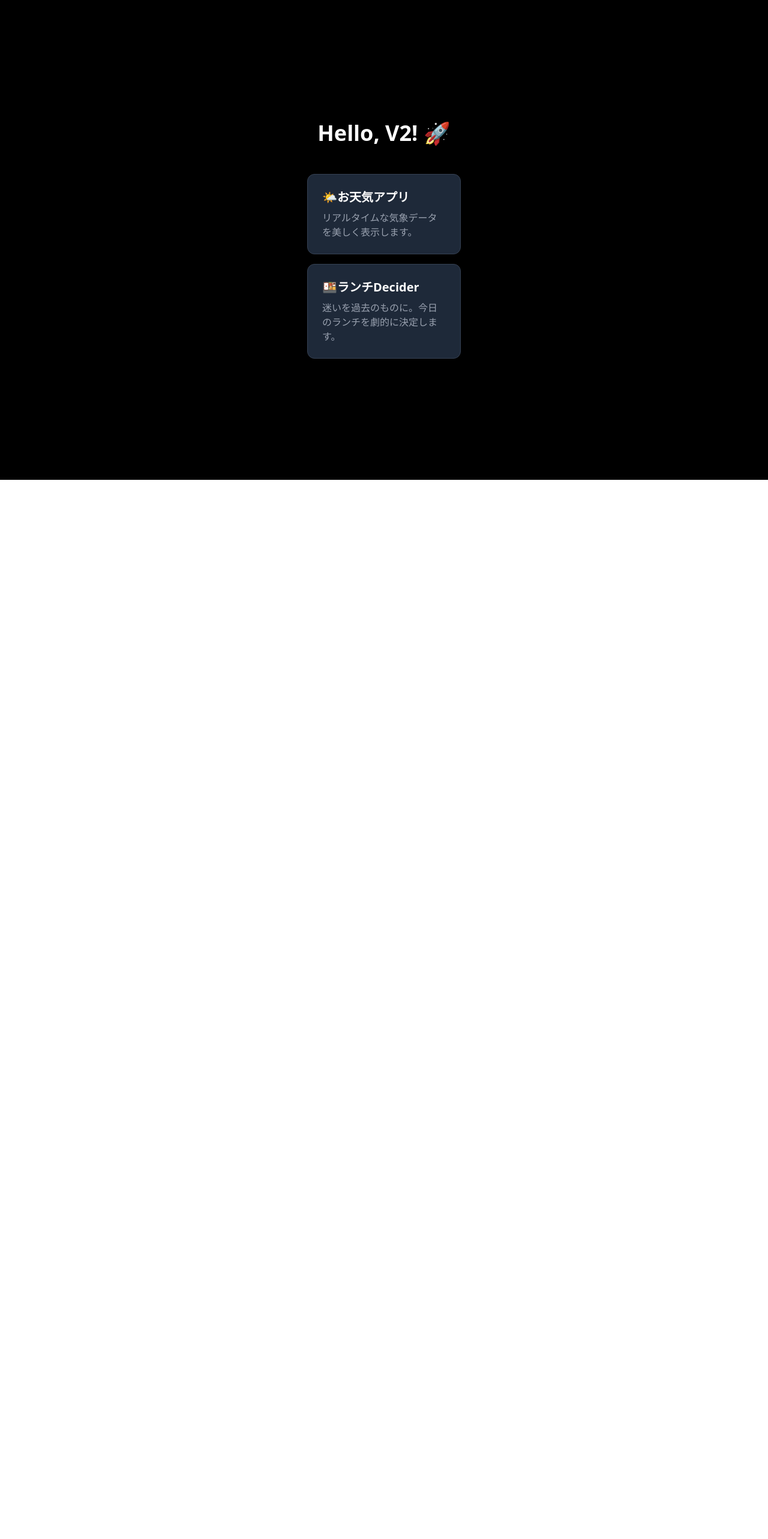
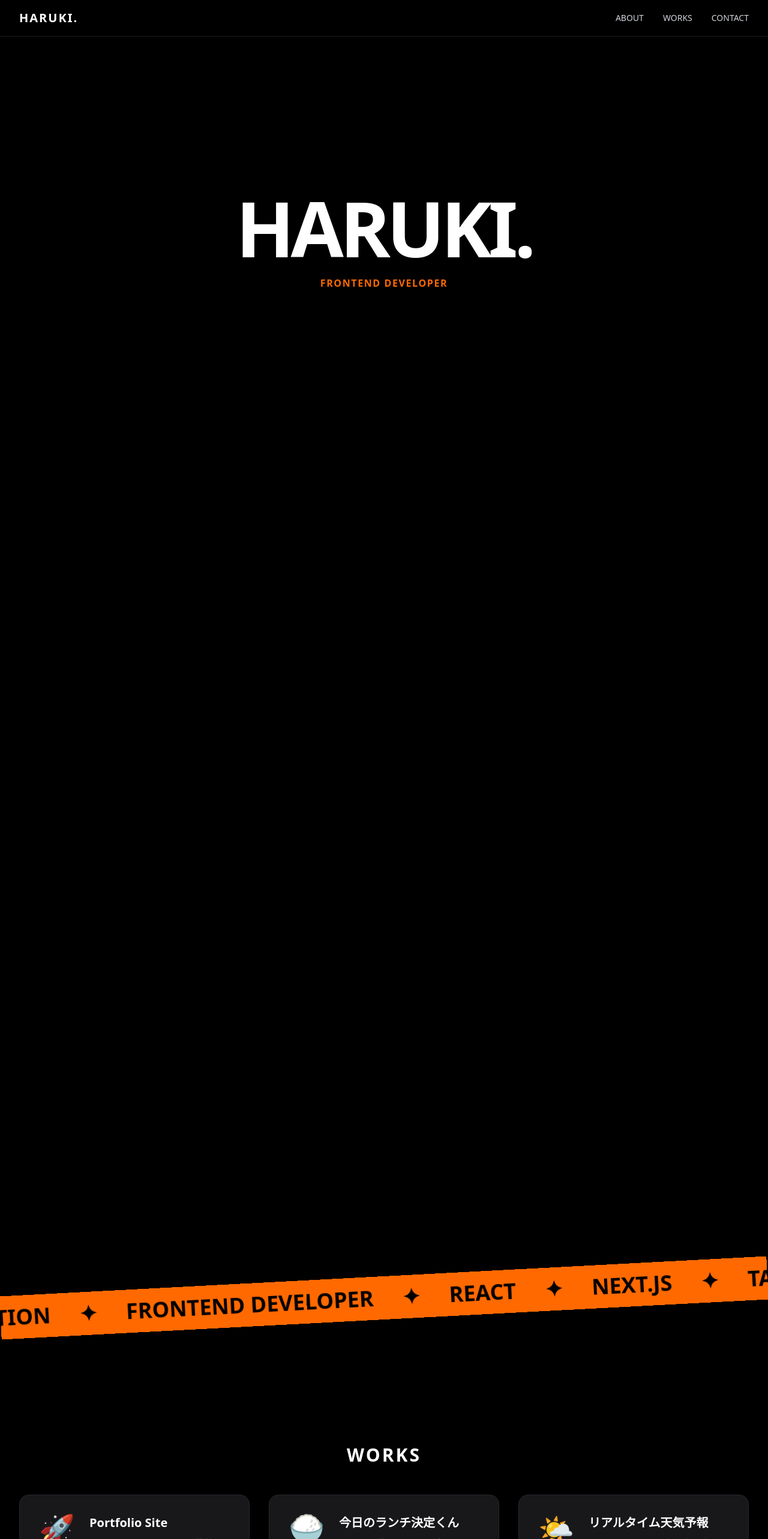
Before and after one commit to okayuharuki/haruki-nextfolio-v2, a Next.js app: page / in a window 1280 px wide. Shown: the top 2566 px of the page at 60% size. Before the commit the page ends 800 px from the top, so only its background shows below. Built offline with nearby package versions, Linux system fonts and the light colour scheme.

Commit message:
ヘッダー作成とセクション追加

```diff
--- /dev/null
+++ b/app/_components/Header.tsx
@@ -0,0 +1,28 @@
+import Link from "next/link";
+
+export default function Header() {
+  return (
+    // 側の箱（画面の一番上に固定する魔法たち）
+    // fixed: 画面に固定, top-0: 一番上, z-50: 全ての要素より手前に出す
+    // bg-black/50 と backdrop-blur-md で「半透明のすりガラス」を作ります！
+    <header className="fixed top-0 left-0 w-full z-50 bg-black/50 backdrop-blur-md border-b border-white/10">
+      {/* 中身を横並びにする箱 */}
+      <div className="max-w-7xl mx-auto px-8 py-4 flex items-center justify-between">
+        <Link href="/" className="text-xl font-bold tracking-widest text-white hover:text-orange-500 transition-colors">
+          HARUKI.
+        </Link>
+        <nav className="flex gap-8 text-sm font-medium text-gray-300">
+          <Link href="#about" className="hover:text-white transition-colors">
+            ABOUT
+          </Link>
+          <Link href="#works" className="hover:text-white transition-colors">
+            WORKS
+          </Link>
+          <Link href="#contact" className="hover:text-white transition-colors">
+            CONTACT
+          </Link>
+        </nav>
+      </div>
+    </header>
+  );
+}
--- /dev/null
+++ b/app/_components/HeroSection.tsx
@@ -0,0 +1,33 @@
+"use client";
+
+import { useRef } from "react";
+import { motion, useScroll, useTransform } from "framer-motion";
+
+export default function HeroSection() {
+  // センサーを作る（HTMLの箱にくっつける準備）
+  const targetRef = useRef<HTMLDivElement>(null);
+
+  // センサーを滑走路にくっつけて、スクロールの進み具合（0〜1）を測る！
+  const { scrollYProgress } = useScroll({
+    target: targetRef,
+    offset: ["start start", "end start"], // スクロールの開始と終了のタイミングを指定
+  });
+
+  // 魔法の計算式１：スクロール量（0〜1）を、文字の大きさ（1倍〜40倍）に変換
+  const scale = useTransform(scrollYProgress, [0, 1], [1, 40]);
+
+  // 魔法の計算式２：最後の方（0.8〜1）で、文字をだんだん透明（1〜0）にして消す！
+  const opacity = useTransform(scrollYProgress, [0.8, 1], [1, 0]);
+
+  return (
+    <section ref={targetRef} className="h-[250vh] relative">
+      <div className="sticky top-0 h-screen flex flex-col items-center justify-center overflow-hidden">
+        <motion.div style={{ scale, opacity }} className="text-center">
+          <h1 className="text-7xl md:text-9xl font-bold text-white tracking-tighter">HARUKI.</h1>
+
+          <p className="text-orange-500 font-bold tracking-widest mt-4">FRONTEND DEVELOPER</p>
+        </motion.div>
+      </div>
+    </section>
+  );
+}
--- /dev/null
+++ b/app/_components/Marquee.tsx
@@ -0,0 +1,40 @@
+"use client";
+
+import { motion } from "framer-motion";
+
+export default function Marquee() {
+  // 流したい文字のリスト
+  const words = ["REACT", "NEXT.JS", "TAILWIND CSS", "FRAMER MOTION", "FRONTEND DEVELOPER"];
+
+  return (
+    // はみ出た部分を隠す(overflow-hidden) ＆ 斜め3度に傾ける(-rotate-3)
+    <div className="w-full overflow-hidden bg-orange-500 py-4 -rotate-3 my-32">
+      <motion.div
+        className="flex w-max"
+        animate={{ x: ["0%", "-50%"] }}
+        transition={{
+          repeat: Infinity,
+          ease: "linear",
+          duration: 10,
+        }}
+      >
+        <div className="flex whitespace-nowrap text-4xl font-bold text-black">
+          {words.map((word, index) => (
+            <span key={index} className="flex items-center gap-12 pr-12">
+              {word}
+              <span>✦</span>
+            </span>
+          ))}
+        </div>
+        <div className="flex whitespace-nowrap text-4xl font-bold text-black">
+          {words.map((word, index) => (
+            <span key={`second-${index}`} className="flex items-center gap-12 pr-12">
+              {word}
+              <span>✦</span>
+            </span>
+          ))}
+        </div>
+      </motion.div>
+    </div>
+  );
+}
--- a/app/_components/TestCard.tsx
+++ /dev/null
@@ -1,21 +0,0 @@
-// app/_components/TestCard.tsx
-
-type TestCardProps = {
-  title: string;
-  description: string;
-  icon: string;
-};
-
-// 「TestCard」という名前の部品（関数）を作りますよ、という宣言
-export default function TestCard({ title, description, icon }: TestCardProps) {
-  return (
-    // ここに、ただのHTMLとTailwind（デザイン）を書くだけ！
-    <div className="bg-gray-800 p-6 rounded-xl border border-gray-700 w-64">
-      <h2 className="text-xl font-bold text-white">
-        {icon}
-        {title}
-      </h2>
-      <p className="text-gray-400 mt-2">{description}</p>
-    </div>
-  );
-}
--- /dev/null
+++ b/app/_components/WorkCard.tsx
@@ -0,0 +1,31 @@
+"use client";
+
+import { motion } from "framer-motion";
+
+type WorkCardProps = {
+  title: string;
+  description: string;
+  icon: string;
+};
+
+// 「WorkCard」という名前の部品（関数）を作りますよ、という宣言
+export default function WorkCard({ title, description, icon }: WorkCardProps) {
+  return (
+    <motion.div
+      whileHover={{ y: -10 }}
+      className="group relative bg-zinc-900 border border-zinc-800 p-8 rounded-2xl w-full max-w-2xl overflow-hidden cursor-pointer"
+    >
+      {/* 隠し味：マウスが乗った時だけ、うっすらオレンジの光を照らす！ */}
+      <div className="absolute inset-0 bg-gradient-to-br from-orange-500/10 to-transparent opacity-0 group-hover:opacity-100 transition-opacity duration-500" />
+      <div className="relative z-10 flex items-start gap-6">
+        <div className="text-5xl">{icon}</div>
+        <div>
+          <h2 className="text-xl font-bold text-white group-hover:text-orange-500 transition-colors duration-300">
+            {title}
+          </h2>
+          <p className="text-gray-400 mt-2">{description}</p>
+        </div>
+      </div>
+    </motion.div>
+  );
+}
--- /dev/null
+++ b/app/_components/WorkSection.tsx
@@ -0,0 +1,15 @@
+import { PROJECTS_DATA } from "../_lib/data";
+import WorkCard from "./WorkCard";
+
+export default function WorkSection() {
+  return (
+    <section className="w-full max-w-7xl mx-auto py-20 px-8 flex flex-col items-center">
+      <h2 className="text-3xl font-bold mb-12 tracking-widest text-white">WORKS</h2>
+      <div className="grid grid-cols-1 md:grid-cols-2 lg:grid-cols-3 gap-8 w-full">
+        {PROJECTS_DATA.map((project, index) => (
+          <WorkCard key={index} title={project.title} description={project.description} icon={project.icon} />
+        ))}
+      </div>
+    </section>
+  );
+}
--- /dev/null
+++ b/app/_lib/data.ts
@@ -0,0 +1,24 @@
+type Project = {
+  title: string;
+  description: string;
+  icon: string;
+};
+
+export const PROJECTS_DATA: Project[] = [
+  {
+    title: "Portfolio Site",
+    description: "Next.jsとTailwind CSSで構築した、自身のポートフォリオサイト。",
+    icon: "🚀",
+  },
+  {
+    title: "今日のランチ決定くん",
+    description: "迷いを過去のものに。今日のランチを劇的に決定します。",
+    icon: "🍚",
+  },
+  {
+    title: "リアルタイム天気予報",
+    description:
+      "リアルタイムの天気予報を提供。都市の名前を入力して、現在の天気情報を取得できます。",
+    icon: "🌤️",
+  },
+];
--- a/app/layout.tsx
+++ b/app/layout.tsx
@@ -1,5 +1,6 @@
 import type { Metadata } from "next";
 import { Geist, Geist_Mono } from "next/font/google";
+import Header from "@/app/_components/Header";
 import "./globals.css";
 
 const geistSans = Geist({
@@ -23,11 +24,11 @@ export default function RootLayout({
   children: React.ReactNode;
 }>) {
   return (
-    <html
-      lang="ja"
-      className={`${geistSans.variable} ${geistMono.variable} h-full antialiased`}
-    >
-      <body className="min-h-full flex flex-col">{children}</body>
+    <html lang="ja" className={`${geistSans.variable} ${geistMono.variable} h-full antialiased`}>
+      <body className="min-h-full flex flex-col">
+        <Header />
+        {children}
+      </body>
     </html>
   );
 }
--- a/app/page.tsx
+++ b/app/page.tsx
@@ -1,15 +1,13 @@
-import TestCard from "@/app/_components/TestCard";
+import WorkSection from "@/app/_components/WorkSection";
+import HeroSection from "@/app/_components/HeroSection";
+import Marquee from "@/app/_components/Marquee";
 
 export default function Home() {
   return (
-    <div className="min-h-screen bg-black text-white flex flex-col items-center justify-center gap-4">
-      <h1 className="text-4xl font-bold mb-8">Hello, V2! 🚀</h1>
-
-      {/* 1枚目のカード：お天気アプリのデータを渡す！ */}
-      <TestCard title="お天気アプリ" description="リアルタイムな気象データを美しく表示します。" icon="🌤️" />
-
-      {/* 2枚目のカード：ランチDeciderのデータを渡す！ */}
-      <TestCard title="ランチDecider" description="迷いを過去のものに。今日のランチを劇的に決定します。" icon="🍱" />
+    <div className="bg-black">
+      <HeroSection />
+      <Marquee />
+      <WorkSection />
     </div>
   );
 }
```
